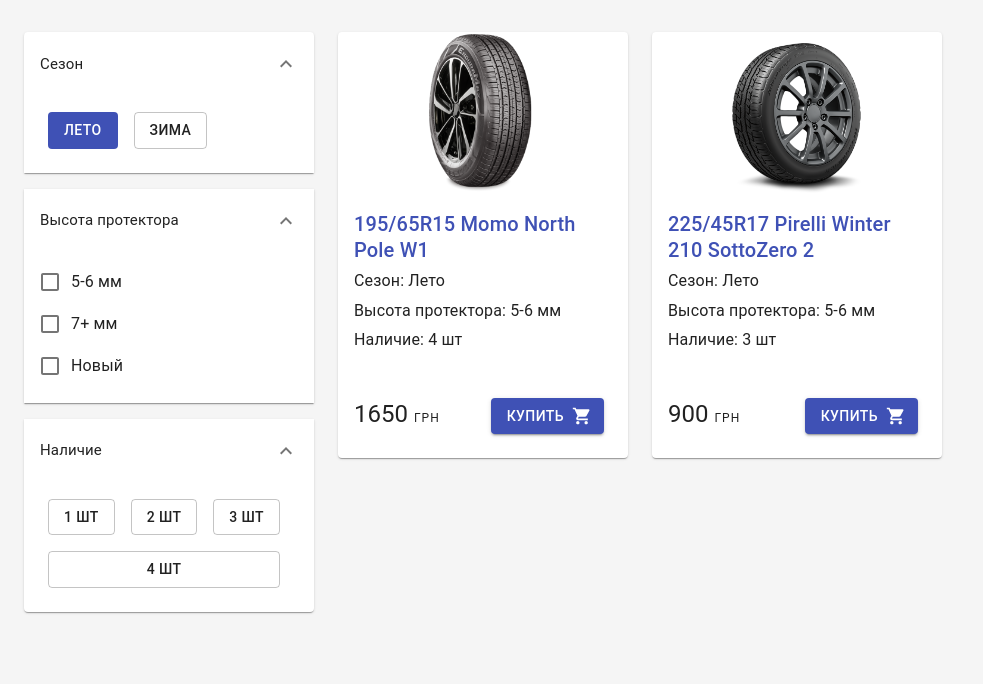
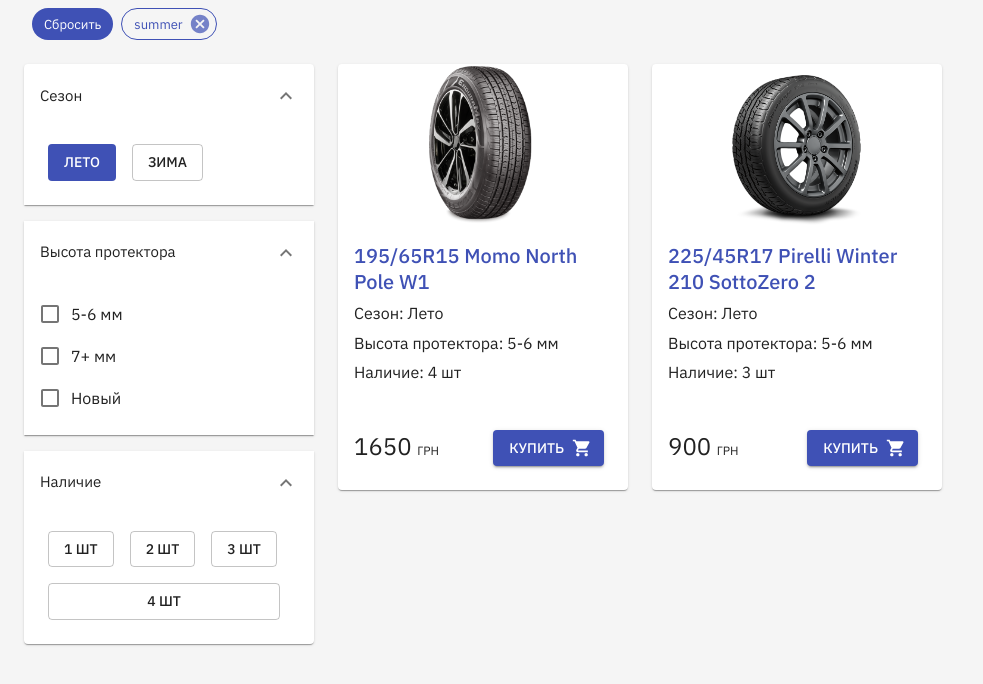
Before and after one commit to szelinsky/react-ecommerce, a React (Create React App) app: page / in a window 1280 px wide. Both pictures are taken after a click on the button "ЛЕТО". Shown: the top 684 px of the page, without its empty margins (0-983 px from the left). Built offline with nearby package versions, Linux system fonts and the light colour scheme.

Commit message:
before refactoring

```diff
--- a/package.json
+++ b/package.json
@@ -12,6 +12,7 @@
     "react": "^17.0.1",
     "react-dom": "^17.0.1",
     "react-scripts": "4.0.0",
+    "shortid": "^2.2.16",
     "web-vitals": "^0.2.4"
   },
   "scripts": {
--- a/public/index.html
+++ b/public/index.html
@@ -10,6 +10,12 @@
       content="Web site created using create-react-app"
     />
     <link rel="apple-touch-icon" href="%PUBLIC_URL%/logo192.png" />
+    <link rel="preconnect" href="https://fonts.gstatic.com" />
+    <link
+      href="https://fonts.googleapis.com/css2?family=IBM+Plex+Sans:wght@300;400;500;700&display=swap"
+      rel="stylesheet"
+    />
+
     <!--
       manifest.json provides metadata used when your web app is installed on a
       user's mobile device or desktop. See https://developers.google.com/web/fundamentals/web-app-manifest/
--- a/src/App.js
+++ b/src/App.js
@@ -1,7 +1,9 @@
-import { Main} from './pages/Main'
+import { Main } from './pages/Main'
+import { theme } from './theme'
+import { ThemeProvider } from '@material-ui/core/styles';
 
 export function App() {
   return (
-    <><Main /></>
+    <ThemeProvider theme={theme}><Main /></ThemeProvider>
   );
 }
--- a/src/pages/Main/TiresCard/index.js
+++ b/src/pages/Main/TiresCard/index.js
@@ -15,7 +15,7 @@
 const useStyles = makeStyles((theme) => ({
   root: {
     maxWidth: 345,
-    marginTop: theme.spacing(4),
+    marginTop: theme.spacing(2),
   },
   media: {
     height: 0,
@@ -62,7 +62,7 @@
             <CardMedia
               className={classes.media}
               image={product.photo}
-              title="Paella dish"
+              title={product.name}
             />
             <CardContent>
               <Typography className={classes.title} variant="h6" component="h2">
--- a/src/pages/Main/TiresFilter/index.js
+++ b/src/pages/Main/TiresFilter/index.js
@@ -15,7 +15,7 @@
 const useStyles = makeStyles((theme) => ({
   root: {
     width: '100%',
-    marginTop: theme.spacing(4),
+    marginTop: theme.spacing(2),
   },
   heading: {
     fontSize: theme.typography.pxToRem(15),
--- /dev/null
+++ b/src/pages/Main/TiresSettings/index.js
@@ -0,0 +1,82 @@
+import { useState } from 'react';
+import { makeStyles } from '@material-ui/core/styles';
+import Chip from '@material-ui/core/Chip';
+import Box from '@material-ui/core/Box';
+import Brightness5Icon from '@material-ui/icons/Brightness5';
+import AcUnitIcon from '@material-ui/icons/AcUnit';
+import HeightIcon from '@material-ui/icons/Height';
+
+const useStyles = makeStyles((theme) => ({
+  root: {
+    display: 'flex',
+    // justifyContent: 'center',
+    flexWrap: 'wrap',
+    listStyle: 'none',
+    padding: theme.spacing(0.5),
+    margin: 0,
+  },
+  chip: {
+    margin: theme.spacing(0.5),
+  },
+}));
+
+export const TiresSettings = ({
+  clearAllFilters,
+  clearFilter,
+  onClearBtnChange,
+}) => {
+	const classes = useStyles();
+	//const [chipData, setChipData] = useState(clearFilter);
+	//setChipData(clearFilter)
+	console.log('clearFilter', clearFilter)
+	//console.log(chipData)
+
+  const handleDelete = (chipToDelete) => () => {
+    // setChipData((chips) =>
+    //   chips.filter((chip) => chip.key !== chipToDelete.key)
+    // );
+  };
+
+  return (
+    <Box component="ul" className={classes.root}>
+      {clearAllFilters && (
+        <li>
+          <Chip
+            label="Сбросить"
+            className={classes.chip}
+            onClick={onClearBtnChange}
+            color="primary"
+          />
+        </li>
+      )}
+      {clearFilter.map((data) => {
+        let icon;
+
+        // if (data.label === 'Лето') {
+        //   icon = <Brightness5Icon />;
+        // }
+
+        // if (data.label === 'Зима') {
+        //   icon = <AcUnitIcon />;
+        // }
+
+        // if (data.label === '5-6 мм') {
+        //   icon = <HeightIcon />;
+        // }
+
+        return (
+          <li key={data}>
+            <Chip
+              icon={icon}
+              label={data}
+              onDelete={handleDelete(data)}
+              className={classes.chip}
+              variant="outlined"
+              color="primary"
+            />
+          </li>
+        );
+      })}
+    </Box>
+  );
+};
--- a/src/pages/Main/index.js
+++ b/src/pages/Main/index.js
@@ -1,9 +1,10 @@
 import { TiresCard } from './TiresCard';
 import { TiresFilter } from './TiresFilter';
+import { TiresSettings } from './TiresSettings';
 import Grid from '@material-ui/core/Grid';
 import { makeStyles } from '@material-ui/core/styles';
 import Container from '@material-ui/core/Container';
-import { useProducts } from './useProducts'
+import { useProducts } from './useProducts';
 
 const useStyles = makeStyles((theme) => ({
   root: {
@@ -14,14 +15,11 @@
     width: 100,
   },
   control: {
-    padding: theme.spacing(2),
+    padding: theme.spacing(3),
   },
 }));
 
 export function Main() {
-
-
-
   // useEffect(() => {
   //   const filterData = () => {
   //     const filterWords = [...checkboxFilter]
@@ -41,7 +39,6 @@
   //   filterData();
   // }, [checkboxFilter]);
 
-
   // const convertStateToArray = (data) => {
   //   const entries = Object.entries(data);
   //   for (const entry of entries) {
@@ -58,14 +55,19 @@
   //   if (checkboxObj[value]) result.push(value);
   // }
 
-
-
-
   const products = useProducts();
   const classes = useStyles();
 
   return (
     <Container>
+      <Grid>
+        <TiresSettings
+          onClearBtnChange={products.onClearBtnChange}
+          clearAllFilters={products.clearAllFilters}
+          clearFilter={products.clearFilter}
+        />
+      </Grid>
+
       <Grid container className={classes.root} spacing={3}>
         <Grid item xs={12} md={3}>
           <TiresFilter
@@ -74,9 +76,8 @@
             onBtnChange={products.onBtnChange}
           />
         </Grid>
-
         <Grid item xs={12} md={9}>
-          <TiresCard data={products.filteredList} />
+          <TiresCard data={products.filteredProducts} />
         </Grid>
       </Grid>
     </Container>
--- a/src/pages/Main/useProducts.js
+++ b/src/pages/Main/useProducts.js
@@ -1,21 +1,36 @@
 import { useState, useEffect } from 'react';
 import db from '../../data.json';
-//import { PROTECTORS } from '../../constants/protectors';
+//import shortId from 'shortid'
+
+const initialFilterState = {
+  protectors: [],
+  season: '',
+  quantity: '',
+};
 
 export const useProducts = () => {
   const [data] = useState(db.products);
-  const [activeFilter, setActiveFilter] = useState({
-    protectors: [],
-    season: '',
-    quantity: '',
-  });
-  const [filteredList, setFilteredList] = useState([]);
+  const [activeFilter, setActiveFilter] = useState(initialFilterState);
+  const [filteredProducts, setfilteredProducts] = useState([]);
+  const [clearAllFilters, setClearAllFilters] = useState(false);
+  const [clearFilter, setClearFilter] = useState([]);
 
   const onBtnChange = (clickedFilter, category) => {
     setActiveFilter((prevState) => ({
       ...prevState,
       [category]: clickedFilter,
     }));
+    //render clear all filters btn
+    setClearAllFilters(true);
+
+    //add some clear btm
+    //const activeFilterValues = Object.values(activeFilter)
+    //setClearFilter([...clearFilter, category.clickedFilter]);
+  };
+
+  const onClearBtnChange = () => {
+    setActiveFilter(initialFilterState);
+    setClearAllFilters(false);
   };
 
   const onCheckboxChange = (checkedFilter, category) => {
@@ -35,6 +50,8 @@
         ...activeFilter,
         [category]: [...activeCategory, checkedFilter],
       });
+      //render clear btn
+      setClearAllFilters(true);
     }
   };
 
@@ -62,7 +79,17 @@
           (item) => item.quantity === Number(activeFilter.quantity)
         );
       }
-      setFilteredList(filterProducts);
+
+      //add clear filter state arr
+      const activeFiltersArr = [
+        ...activeFilter.protectors,
+        activeFilter.season,
+        activeFilter.quantity,
+      ];
+      const clearArr = activeFiltersArr.filter((item) => item !== '');
+      setClearFilter(clearArr);
+
+      setfilteredProducts(filterProducts);
     };
     renderData();
     // eslint-disable-next-line react-hooks/exhaustive-deps
@@ -71,7 +98,10 @@
     activeFilter,
     onCheckboxChange,
     onBtnChange,
-    filteredList,
+    onClearBtnChange,
+    filteredProducts,
+    clearAllFilters,
+    clearFilter,
     data,
   };
 };
--- /dev/null
+++ b/src/theme.js
@@ -0,0 +1,19 @@
+import { createMuiTheme } from '@material-ui/core/styles';
+
+export const theme = createMuiTheme({
+  typography: {
+    fontFamily: [
+      '"IBM Plex Sans"',
+      '-apple-system',
+      'BlinkMacSystemFont',
+      '"Segoe UI"',
+      'Roboto',
+      '"Helvetica Neue"',
+      'Arial',
+      'sans-serif',
+      '"Apple Color Emoji"',
+      '"Segoe UI Emoji"',
+      '"Segoe UI Symbol"',
+    ].join(','),
+  },
+});
```
Also changed, not shown: src/data.json (indentation only), 1 other file (tests, documents, lock files or other folders).
